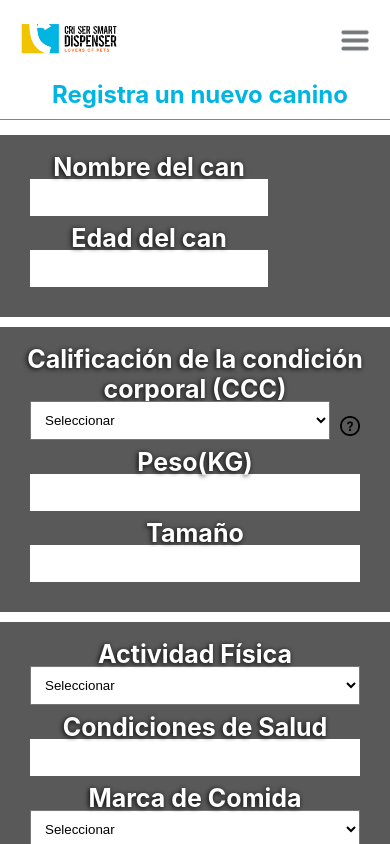
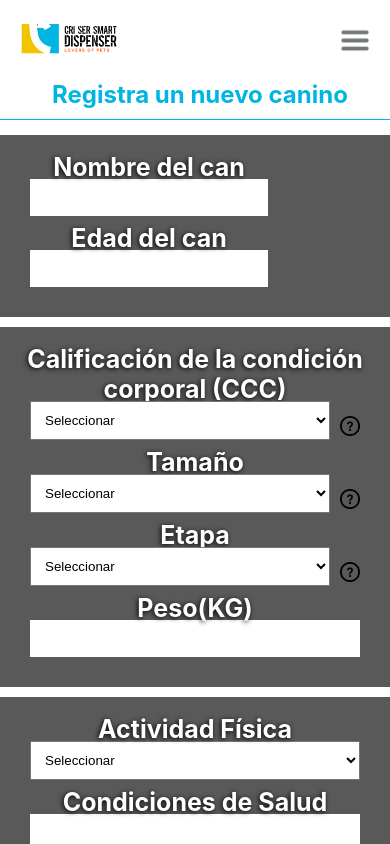
Before and after one commit to shadow84745/criserSmartApp, a React Native app: screen /NewPet in a window 390 px wide. Built offline with nearby package versions, Linux system fonts and the light colour scheme; no server answers.

Commit message:
On branch master  Your branch is up to date with 'origin/master'.
 Changes to be committed:
	new file:   "images/tama\303\261oInfo.png"
	modified:   screens/petRegister/NewPetScreen.js

```diff
--- a/screens/petRegister/NewPetScreen.js
+++ b/screens/petRegister/NewPetScreen.js
@@ -24,6 +24,7 @@ const NewPetScreen = () => {
   const [marcaComida, setMarcaComida] = useState('');
   const [tipoComida, setTipoComida] = useState('');
   const [cccCalificacion, setCccCalificacion] = useState('Seleccionar'); // Nuevo estado
+  const [etapa, setEtapa] = useState('Seleccionar'); // Nuevo estado
 
 
   const [isButtonVisible, setIsButtonVisible] = useState(true);
@@ -32,7 +33,8 @@ const NewPetScreen = () => {
   const [successMessage, setSuccessMessage] = useState('');
 
   const [cccModalVisible, setCccModalVisible] = useState(false); // Nuevo estado para el modal CCC
-  const [modalTipo, setModalTipo] = useState(''); // Nuevo estado para controlar qué modal se muestra
+  const [modalTamaño, setModalTamaño] = useState(''); // Nuevo estado para controlar qué modal se muestra
+  const [modalEtapa, setModalEtapa] = useState(''); // Nuevo estado para controlar qué modal se muestra
 
 
 
@@ -44,8 +46,16 @@ const NewPetScreen = () => {
     persistence: getReactNativePersistence(AsyncStorage)
   });
 
-  const modalInfo = () =>{
+  const modalInfo = () => {
     setCccModalVisible(true);
+  };
+
+  const modalSize = () => {
+    setModalTamaño(true);
+  };
+
+  const infoModalEtapa = () => {
+    setModalEtapa(true);
   };
 
   const handleRegisterPet = async () => {
@@ -199,7 +209,46 @@ const NewPetScreen = () => {
                 <Picker.Item label="9" value="9" />
               </Picker>
               <TouchableOpacity onPress={modalInfo} >
-              <Image source={require('../../images/infoImage.png')} style={styles.infoIcon} />
+                <Image source={require('../../images/infoImage.png')} style={styles.infoIcon} />
+              </TouchableOpacity>
+            </View>
+          </View>
+
+          <View style={styles.inputGroup}>
+            <Text style={styles.descriptionInput}>Tamaño</Text>
+            <View style={{ flexDirection: 'row', alignItems: 'center' }}>
+              <Picker
+                selectedValue={tamañoCan}
+                onValueChange={(itemValue, itemIndex) => setTamañoCan(itemValue)}
+                style={styles.selectorInput} // Ajusta el estilo del Picker según tus necesidades
+              >
+                <Picker.Item label="Seleccionar" value="Seleccionar" />
+                <Picker.Item label="Pequeño" value="pequeño" />
+                <Picker.Item label="Mediano" value="mediano" />
+                <Picker.Item label="Grande" value="grande" />
+                <Picker.Item label="Extra Grande" value="extra-grande" />
+              </Picker>
+              <TouchableOpacity onPress={modalSize} >
+                <Image source={require('../../images/infoImage.png')} style={styles.infoIcon} />
+              </TouchableOpacity>
+            </View>
+          </View>
+
+          <View style={styles.inputGroup}>
+            <Text style={styles.descriptionInput}>Etapa</Text>
+            <View style={{ flexDirection: 'row', alignItems: 'center' }}>
+              <Picker
+                selectedValue={etapa}
+                onValueChange={(itemValue, itemIndex) => setEtapa(itemValue)}
+                style={styles.selectorInput} // Ajusta el estilo del Picker según tus necesidades
+              >
+                <Picker.Item label="Seleccionar" value="Seleccionar" />
+                <Picker.Item label="Cachorro" value="cachorro" />
+                <Picker.Item label="Adulto" value="adulto" />
+                <Picker.Item label="Senior" value="senior" />
+              </Picker>
+              <TouchableOpacity onPress={infoModalEtapa} >
+                <Image source={require('../../images/infoImage.png')} style={styles.infoIcon} />
               </TouchableOpacity>
             </View>
           </View>
@@ -211,14 +260,6 @@ const NewPetScreen = () => {
               value={pesoCan}
               keyboardType="numeric"
               onChangeText={text => setPesoCan(text)}
-            />
-          </View>
-          <View style={styles.inputGroup}>
-            <Text style={styles.descriptionInput}>Tamaño</Text>
-            <TextInput
-              style={styles.input}
-              value={tamañoCan}
-              onChangeText={text => setTamañoCan(text)}
             />
           </View>
         </View>
@@ -286,6 +327,7 @@ const NewPetScreen = () => {
             </View>
           </View>
         </Modal>
+        {/*Modal de la calificacion corporal CCC*/}
         <Modal
           visible={cccModalVisible}
           transparent={true}
@@ -299,6 +341,35 @@ const NewPetScreen = () => {
             </TouchableOpacity>
           </View>
         </Modal>
+        {/*Modal del tamaño de la mascota*/}
+        <Modal
+          visible={modalTamaño}
+          transparent={true}
+          animationType="slide"
+        >
+          <View style={styles.modalContainer}>
+            <Text style={styles.modalText}>¿Como puedo saber cual es el tamaño de mi mascota?</Text>
+            <Image source={require('../../images/tamañoInfo.png')} style={styles.imagenTamaño} />
+            <TouchableOpacity onPress={() => setModalTamaño(false)} style={styles.closeButton}>
+              <Image source={require('../../images/closeButton.png')} style={styles.closeIcon} />
+            </TouchableOpacity>
+          </View>
+        </Modal>
+        {/*Modal de la etapa de la mascota*/}
+        <Modal
+          visible={modalEtapa}
+          transparent={true}
+          animationType="slide"
+        >
+          <View style={styles.modalContainer}>
+            <Text style={styles.modalText}>¿Como puedo saber cual es la etapa de mi mascota?</Text>
+            <Image source={require('../../images/tamañoInfo.png')} style={styles.imagenTamaño} />
+            <TouchableOpacity onPress={() => setModalEtapa(false)} style={styles.closeButton}>
+              <Image source={require('../../images/closeButton.png')} style={styles.closeIcon} />
+            </TouchableOpacity>
+          </View>
+        </Modal>
+
         <View>
           {error ? <Text style={styles.errorText}>{error}</Text> : null}
           {successMessage ? <Text style={styles.successText}>{successMessage}</Text> : null}
@@ -434,7 +505,7 @@ const styles = StyleSheet.create({
     justifyContent: 'center',
     alignItems: 'center',
     backgroundColor: 'rgba(0, 0, 0, 0.9)',
-    paddingHorizontal:10,
+    paddingHorizontal: 10,
   },
   modalContent: {
     backgroundColor: '#FFF',
@@ -489,8 +560,13 @@ const styles = StyleSheet.create({
     resizeMode: 'cover', // Ajusta el modo de redimensionamiento
     marginLeft: -10,
   },
-  closeIcon:{
+  closeIcon: {
     width: 50,
     height: 50,
+  },
+  imagenTamaño: {
+    width: 390, // Ajusta el ancho según tus necesidades
+    height: 240, // Ajusta el alto según tus necesidades
+    resizeMode: 'cover', // Ajusta el modo de redimensionamiento
   }
 });
```
Also changed, not shown: images/tamañoInfo.png (added).
